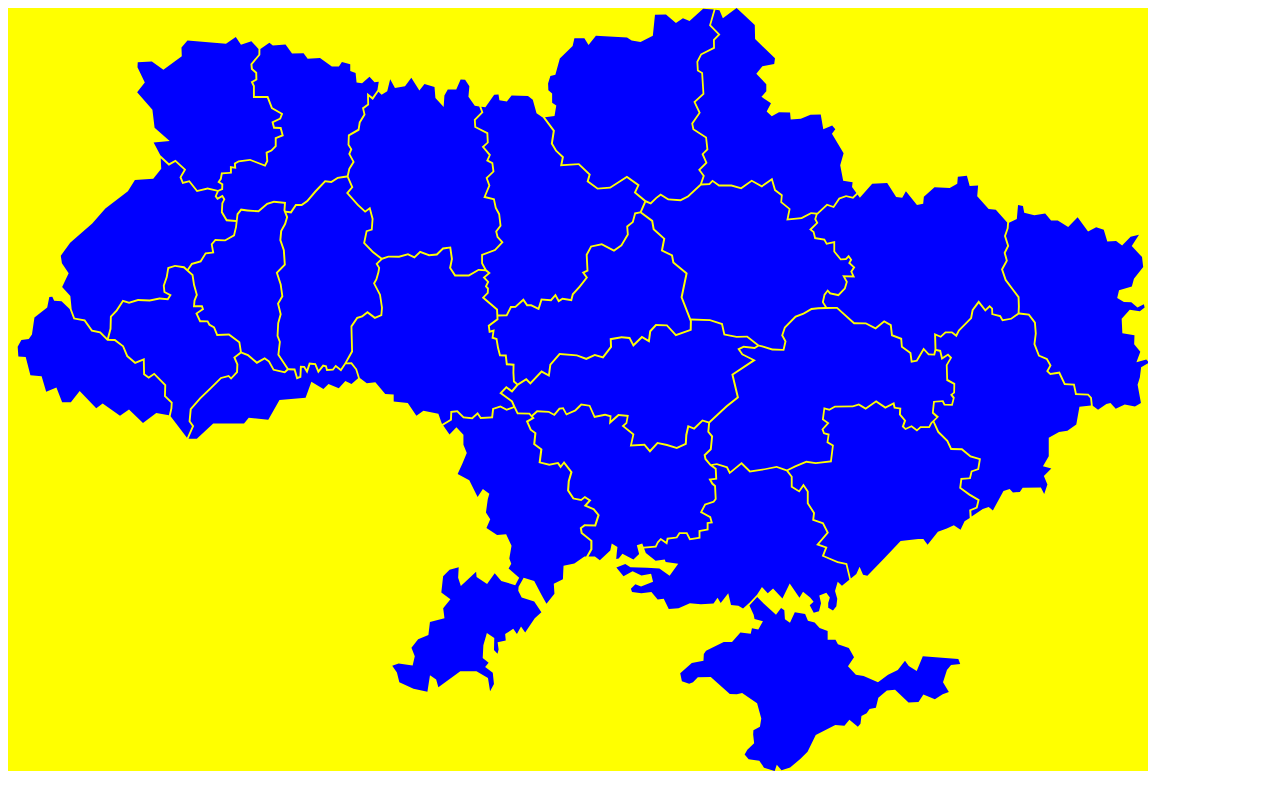
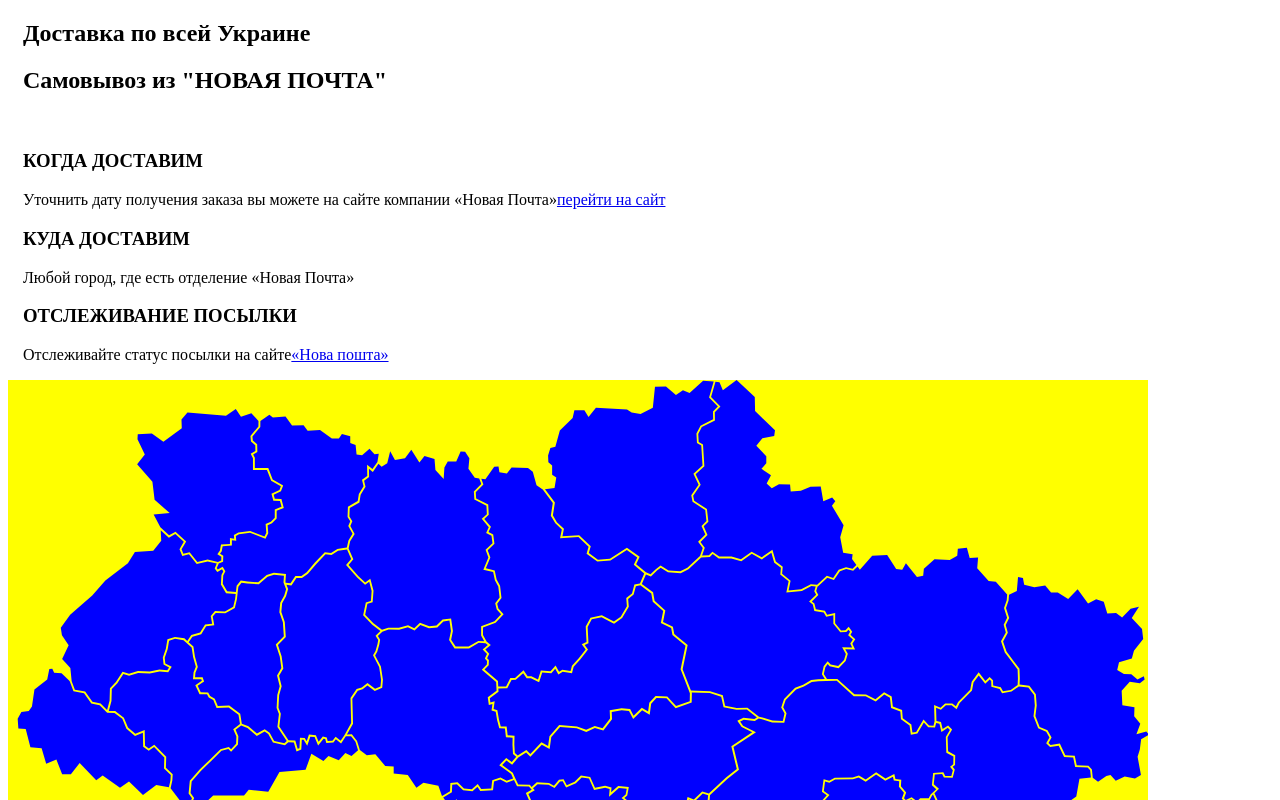
Before and after one commit to ITigor1985/delivery-in-Ukraine, a plain HTML site: page index.html in a window 1280 px wide. Shown: the top 800 px of the page. Drawn offline with Linux system fonts and the light colour scheme.

Commit message:
новая почта

```diff
--- a/index.html
+++ b/index.html
@@ -9,9 +9,50 @@
 </head>
 
 <body>
+    <main>
+        <div class="delivery-container">
+            <section class="delivery">
+                <h1 class="delivery-title">Доставка по всей Украине</h1>
+                <p class="delivery-text"></p>
+                <div class="delivery-new-post">
+                    <h2>Самовывоз из "НОВАЯ ПОЧТА"</h2>
+                    <img src="" alt="" />
+                    <div class="delivery-content">
+                        <h3>КОГДА ДОСТАВИМ</h3>
+                        <p>
+                            Уточнить дату получения заказа вы можете на сайте компании «Новая Почта»<a href="https://novaposhta.ua/" target="_blank" rel="nofollow" class="link_np_a">перейти на сайт</a
+                >
+              </p>
+              <h3>КУДА ДОСТАВИМ</h3>
+              <p>Любой город, где есть отделение «Новая Почта»</p>
+              <h3>ОТСЛЕЖИВАНИЕ ПОСЫЛКИ</h3>
+              <p>
+                Отслеживайте статус посылки на сайте<a
+                  href="https://novaposhta.ua/ru/tracking"
+                  target="_blank"
+                  >«Нова пошта»</a
+                >
+              </p>
+            </div>
+          </div>
+        </section>
+      </div>
+    </main>
     <svg style="background-color: yellow" width="1140" height="763">
       <use href="./sprite.svg#icon-ukraine" width="1140" height="763"></use>
     </svg>
-</body>
+  </body>
+</html>
 
-</html>
+<style>
+  * {
+    box-sizing: border-box;
+  }
+
+  .delivery-container {
+    padding-left: 15px;
+    padding-right: 15px;
+    margin-left: auto;
+    margin-right: auto;
+  }
+</style>
```
Also changed, not shown: .prettierrc.json (added).
